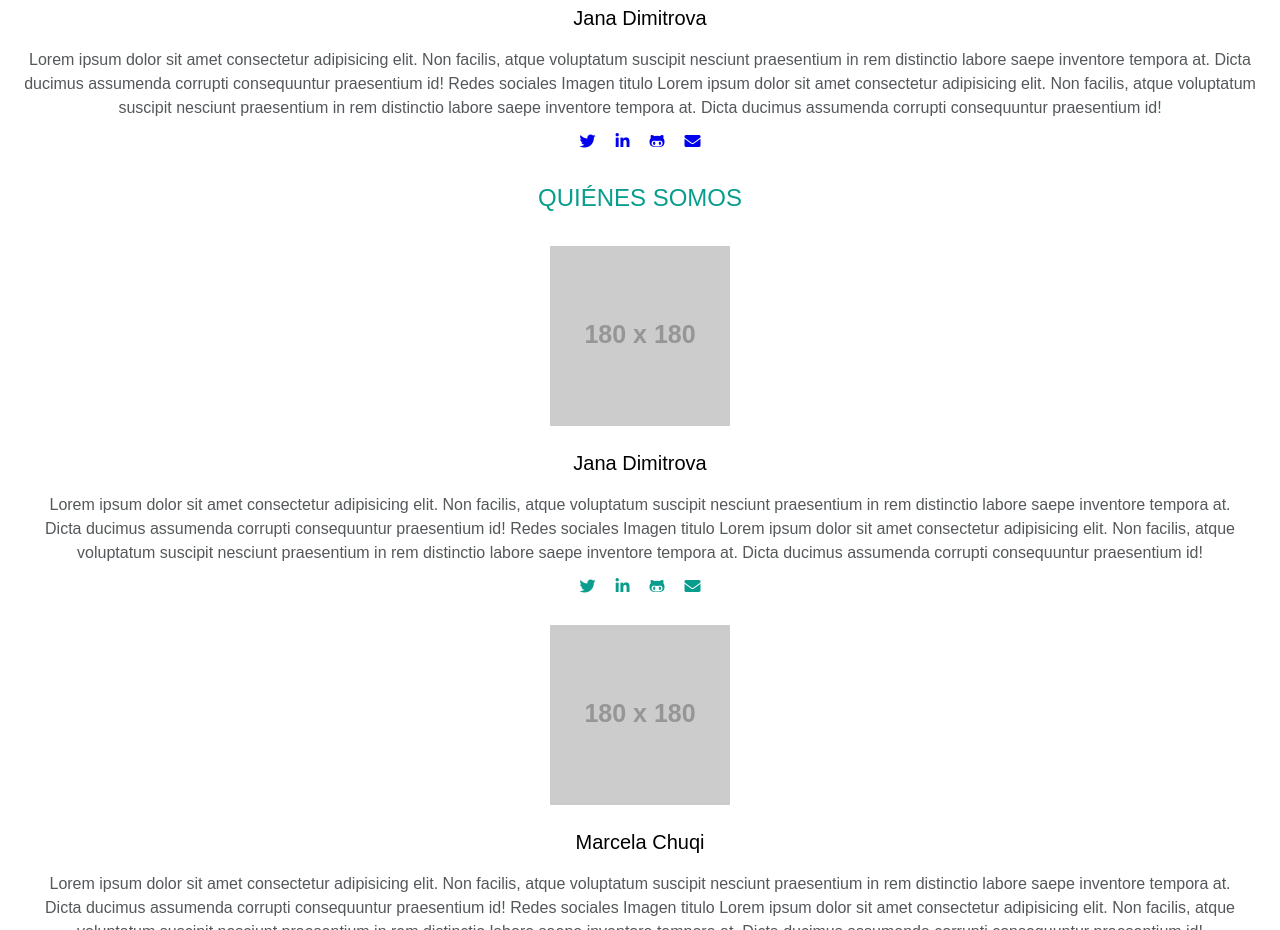
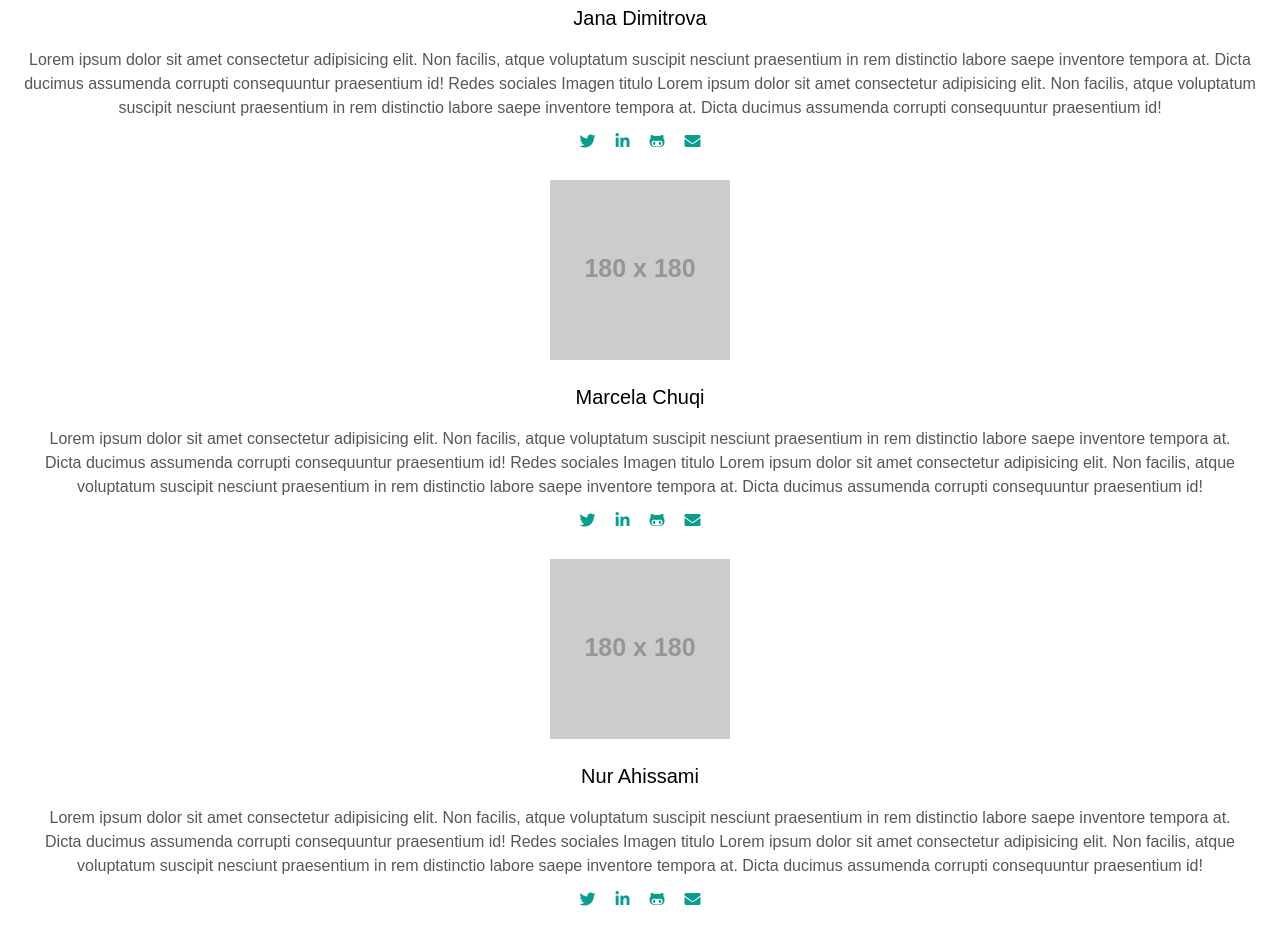
Before and after one commit to Adalab/project-promo-m-module-1-team-3, a plain HTML site: page index.html in a window 1280 px wide. Shown: the part 1615-2545 px from the top of the page. Drawn offline with Linux system fonts and the light colour scheme; placeholder pictures from the web are drawn by us.

Commit message:
Delete one section

```diff
--- a/index.html
+++ b/index.html
@@ -108,51 +108,14 @@
                 <div class="social-media">
                     <ul>
                         <li class="item-social">
-                            <a target="_blank" href="Url-Twitter-Jana"><i class="fab fa-twitter"></i></a>
-                        </li>
-                        <li class="item-social">
-                            <a target="_blank" href="Url-LinkedIn-Jana"><i class="fab fa-linkedin-in"></i></a>
-                        </li>
-                        <li class="item-social">
-                            <a target="_blank" href="Url-GitHub-Jana"><i class="fab fa-github-alt"></i></a>
-                        </li>
-                        <li class="item-social">
-                            <a target="_blank" href="mailto:Direccion-correo-Jana"><i class="fas fa-envelope"></i></a>
-                        </li>
-                    </ul>
-                </div>
-            </section>
-            <!--Almudena-->
-            <section class="item-description">
-                <h2 class="title-description">Quiénes somos</h2>
-                <section class="image-description">
-                    <span>
-                        <img src="//via.placeholder.com/180" alt="Jana" />
-                    </span>
-                    <h3 class="name">Jana Dimitrova</h3>
-                    <p class="text-description">
-                        Lorem ipsum dolor sit amet consectetur adipisicing elit. Non
-                        facilis, atque voluptatum suscipit nesciunt praesentium in rem
-                        distinctio labore saepe inventore tempora at. Dicta ducimus
-                        assumenda corrupti consequuntur praesentium id! Redes sociales
-                        Imagen titulo Lorem ipsum dolor sit amet consectetur adipisicing
-                        elit. Non facilis, atque voluptatum suscipit nesciunt praesentium in
-                        rem distinctio labore saepe inventore tempora at. Dicta ducimus
-                        assumenda corrupti consequuntur praesentium id!
-                    </p>
-                    <div class="social-media">
-                        <ul>
-                            <li class="item-social">
-                                <a class="link" target="_blank" href="Url-Twitter-Jana"><i
-                                        class="fab fa-twitter"></i></a>
+                            <a class="link" target="_blank" href="Url-Twitter-Jana"><i class="fab fa-twitter"></i></a>
                         </li>
                         <li class="item-social">
                             <a class="link" target="_blank" href="Url-LinkedIn-Jana"><i
                                     class="fab fa-linkedin-in"></i></a>
                         </li>
                         <li class="item-social">
-                                <a class="link" target="_blank" href="Url-GitHub-Jana"><i
-                                        class="fab fa-github-alt"></i></a>
+                            <a class="link" target="_blank" href="Url-GitHub-Jana"><i class="fab fa-github-alt"></i></a>
                         </li>
                         <li class="item-social">
                             <a class="link" target="_blank" href="mailto:Direccion-correo-Jana"><i
@@ -217,16 +180,14 @@
                 <div class="social-media">
                     <ul>
                         <li class="item-social">
-                                <a class="link" target="_blank" href="Url-Twitter-Nur"><i
-                                        class="fab fa-twitter"></i></a>
+                            <a class="link" target="_blank" href="Url-Twitter-Nur"><i class="fab fa-twitter"></i></a>
                         </li>
                         <li class="item-social">
                             <a class="link" target="_blank" href="Url-LinkedIn-Nur"><i
                                     class="fab fa-linkedin-in"></i></a>
                         </li>
                         <li class="item-social">
-                                <a class="link" target="_blank" href="Url-GitHub-Nur"><i
-                                        class="fab fa-github-alt"></i></a>
+                            <a class="link" target="_blank" href="Url-GitHub-Nur"><i class="fab fa-github-alt"></i></a>
                         </li>
                         <li class="item-social">
                             <a class="link" target="_blank" href="mailto:Direccion-correo-Nur"><i
@@ -254,8 +215,7 @@
                 <div class="social-media">
                     <ul>
                         <li class="item-social">
-                                <a class="link" target="_blank" href="Url-Twitter-Lorena"><i
-                                        class="fab fa-twitter"></i></a>
+                            <a class="link" target="_blank" href="Url-Twitter-Lorena"><i class="fab fa-twitter"></i></a>
                         </li>
                         <li class="item-social">
                             <a class="link" target="_blank" href="Url-LinkedIn-Lorena"><i
```
Lines whose indentation alone changed are shown as unchanged.
